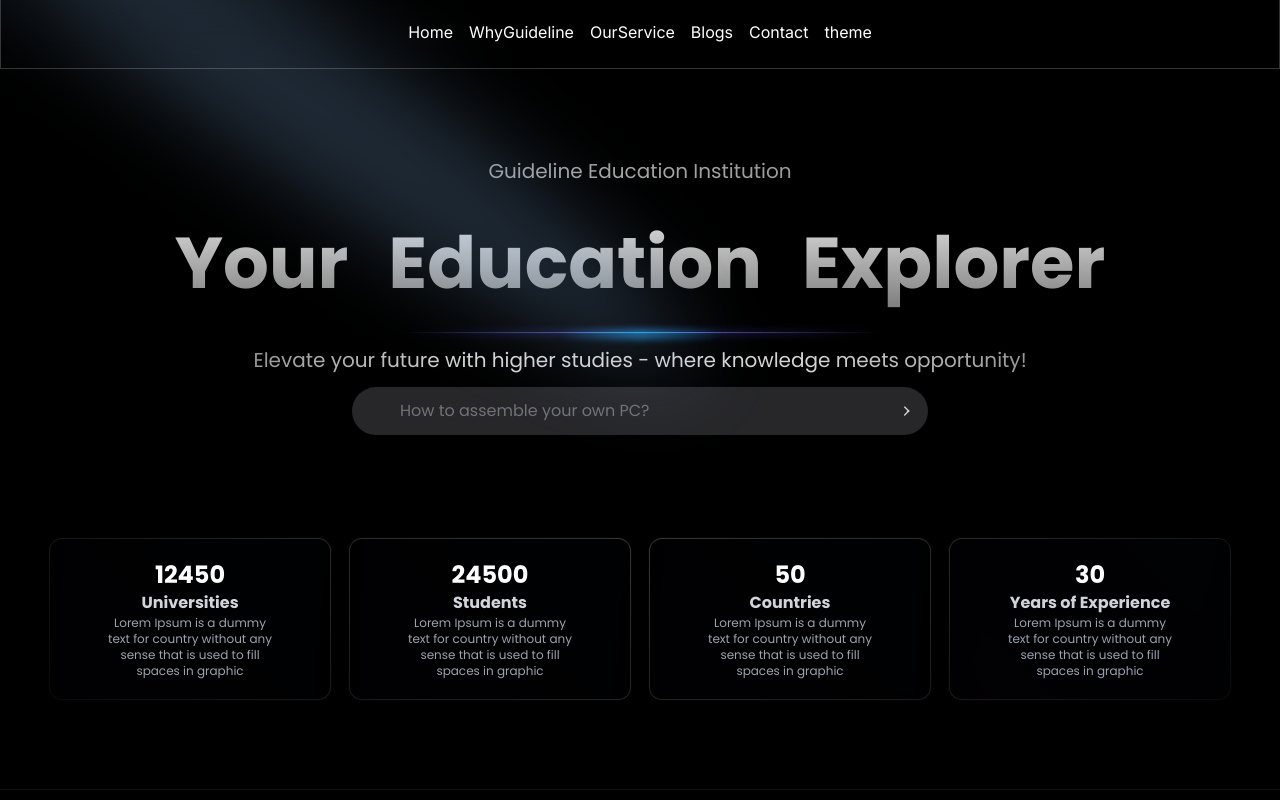
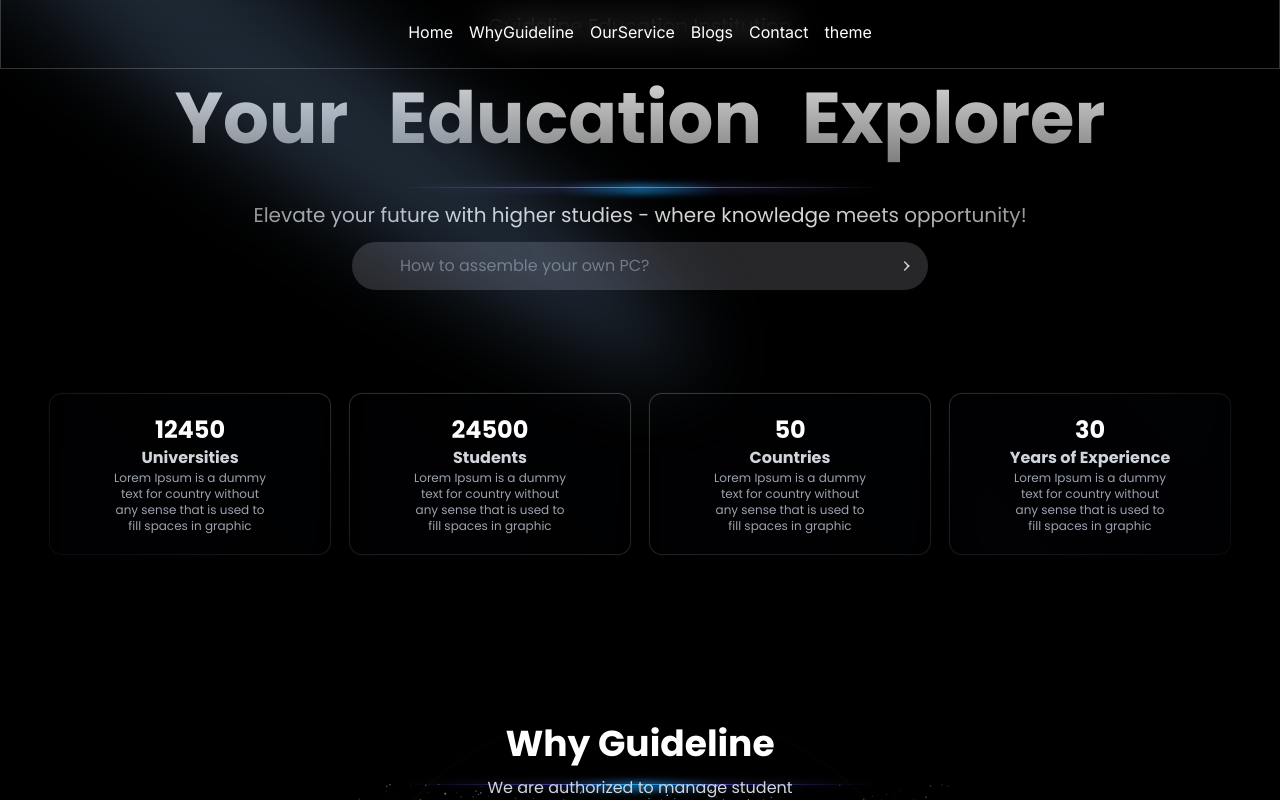
Before and after one commit to infinitegrp/Infinite-Edu, a Next.js app: page / in a window 1280 px wide. Shown: the top 800 px of the page. Built offline with nearby package versions, Linux system fonts and the light colour scheme.

Commit message:
changed smoothness on sm screen

```diff
--- a/src/app/page.tsx
+++ b/src/app/page.tsx
@@ -20,7 +20,7 @@ export default function Home() {
     <NextThemesProvider attribute="class" defaultTheme="dark">
       <NavbarDemo />
       <Spotlight className="fixed z-10 -top-40 left-0 md:left-60 md:-top-20" fill="rgb(147 197 253)" />
-      <SmoothScroll>
+      <SmoothScroll >
 
           <div className={roboto.className}>
         <main className={`flex  flex-col w-full  items-center justify-between`}>
--- a/src/components/ProgressLanding.tsx
+++ b/src/components/ProgressLanding.tsx
@@ -48,7 +48,7 @@ export default function ProgressLanding() {
                 <div className="flex flex-col sm:p-1 p-4 lg:w-44 absolute items-center justify-center">
                     <motion.h1 className=' text-black dark:text-white font-bold text-2xl '>{Universities}</motion.h1>
                     <p className=' text-black dark:text-gray-300 text-sm xl:text-base font-bold'>Universities</p>
-                    <p className=' text-black dark:text-gray-400 text-xs text-center'>Lorem Ipsum is a dummy text for country without any sense that is used to fill spaces in graphic</p>
+                    <p className=' text-black dark:text-gray-400 text-xs text-center w-32 md:w-40'>Lorem Ipsum is a dummy text for country without any sense that is used to fill spaces in graphic</p>
                 </div>
             </BorderLineCard>
                 </div>
@@ -60,7 +60,7 @@ export default function ProgressLanding() {
                 <div className="flex flex-col sm:p-1 p-4 lg:w-44 absolute items-center justify-center overflow-hidden">
                     <motion.h1 className=' text-black dark:text-white font-bold text-2xl '>{Students}</motion.h1>
                     <p className=' text-black dark:text-gray-300 xl:text-base font-bold'>Students</p>
-                    <p className=' text-black dark:text-gray-400 text-xs text-center'>Lorem Ipsum is a dummy text for country without any sense that is used to fill spaces in graphic</p>
+                    <p className=' text-black dark:text-gray-400 text-xs text-center w-32 md:w-40'>Lorem Ipsum is a dummy text for country without any sense that is used to fill spaces in graphic</p>
 
                 </div>
             </BorderLineCard>
@@ -77,7 +77,7 @@ export default function ProgressLanding() {
                 <div className="flex flex-col sm:p-1 p-4 lg:w-44 absolute items-center justify-center">
                     <motion.h1 className=' text-black dark:text-white font-bold text-2xl '>{Countries}</motion.h1>
                     <p className=' text-black dark:text-gray-300 xl:text-base font-bold'>Countries</p>
-                    <p className=' text-black dark:text-gray-400 text-xs text-center'>Lorem Ipsum is a dummy text for country without any sense that is used to fill spaces in graphic</p>
+                    <p className=' text-black dark:text-gray-400 text-xs text-center w-32 md:w-40'>Lorem Ipsum is a dummy text for country without any sense that is used to fill spaces in graphic</p>
                 </div>
             </BorderLineCard>
             </div>
@@ -87,7 +87,7 @@ export default function ProgressLanding() {
                 <motion.div className="flex flex-col sm:p-1 p-4 lg:w-44 absolute items-center justify-center " initial={{ scale: 1 }} whileHover={{ scale: 1.5 }} >
                     <motion.h1 initial={{ scale: 1 }} whileHover={{ scale: 1.5 }} className=' text-black dark:text-white font-bold text-2xl '>{Years}</motion.h1>
                     <p className=' text-black dark:text-gray-300 xl:text-base font-bold'>Years of Experience </p>
-                    <p className=' text-black dark:text-gray-400 text-xs text-center'>Lorem Ipsum is a dummy text for country without any sense that is used to fill spaces in graphic</p>
+                    <p className=' text-black dark:text-gray-400 text-xs text-center w-32 md:w-40'>Lorem Ipsum is a dummy text for country without any sense that is used to fill spaces in graphic</p>
                 </motion.div>
                 <motion.div initial={{ opacity: 0.01 }} whileHover={{ opacity: 0.02 }} className='w-150 h-150' >
                     <Image src="/gif/blueGradient.gif" alt="Computer man" width={480} height={480} className='w-full h-full blur-lg ' />
--- a/src/components/ScrollManger.tsx
+++ b/src/components/ScrollManger.tsx
@@ -7,8 +7,12 @@ import {
     useSpring,
     motion
 } from "framer-motion"
+import  { useMediaQuery } from "react-responsive"
+
+
 
 const SmoothScroll = ({ children }: { children: React.ReactNode }) => {
+    const sm = useMediaQuery({ maxWidth: 768 });
     // scroll container
     const scrollRef = useRef<HTMLDivElement | null>(null)
 
@@ -42,13 +46,16 @@ const SmoothScroll = ({ children }: { children: React.ReactNode }) => {
     // ... based on current scroll position to translateY the document in a natural way
     const transform = useTransform(scrollY, [0, pageHeight], [0, -pageHeight])
     const physics = { damping: 25, mass: 0.27, stiffness: 50 }  // easing of smooth scroll
+    const smPhysics = { damping: 20, mass: 0.1, stiffness: 1 }  // easing of smooth scroll
     const spring = useSpring(transform, physics) // apply easing to the negative scroll value
+    const smSpring = useSpring(transform, smPhysics) // apply easing to the negative scroll value
+
 
     return (
         <>
             <motion.div
                 ref={scrollRef}
-                style={{ y: spring }} // translateY of scroll container using negative scroll value
+                style={{ y: (sm ?   spring   : smSpring) }}
                 className="w-full fixed"
             >
                 {children}
```
Also changed, not shown: src/app/dubai/page.tsx (line endings or trailing spaces).
